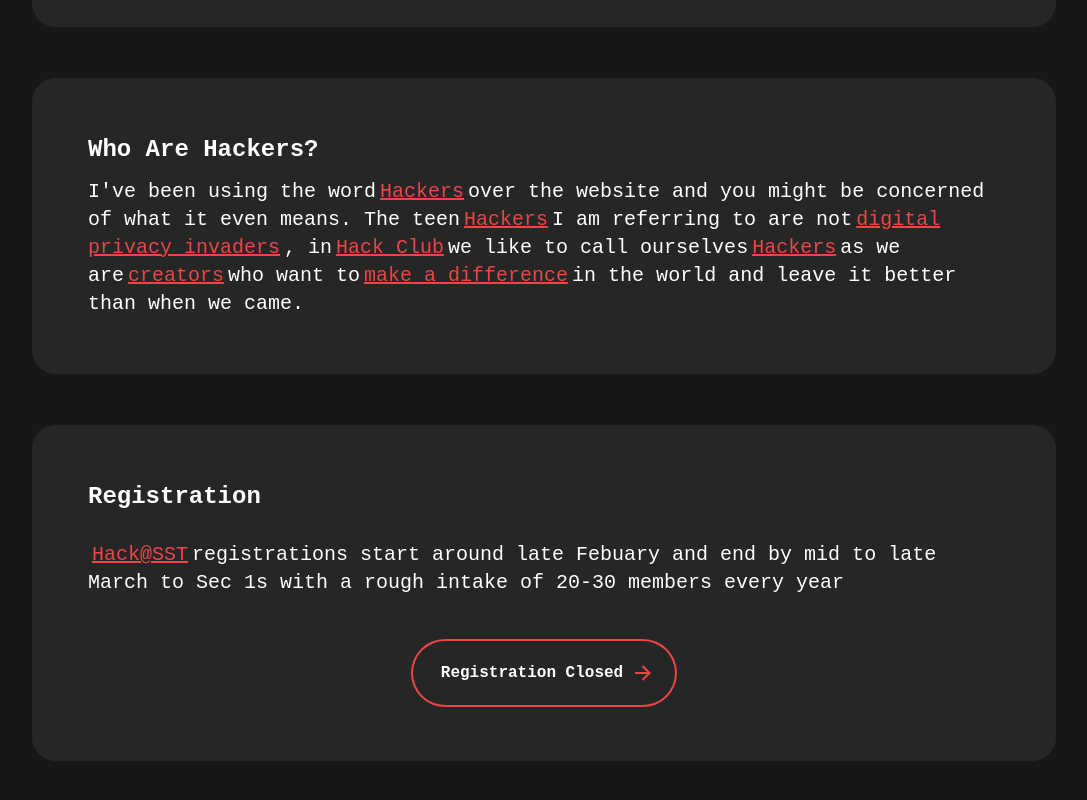
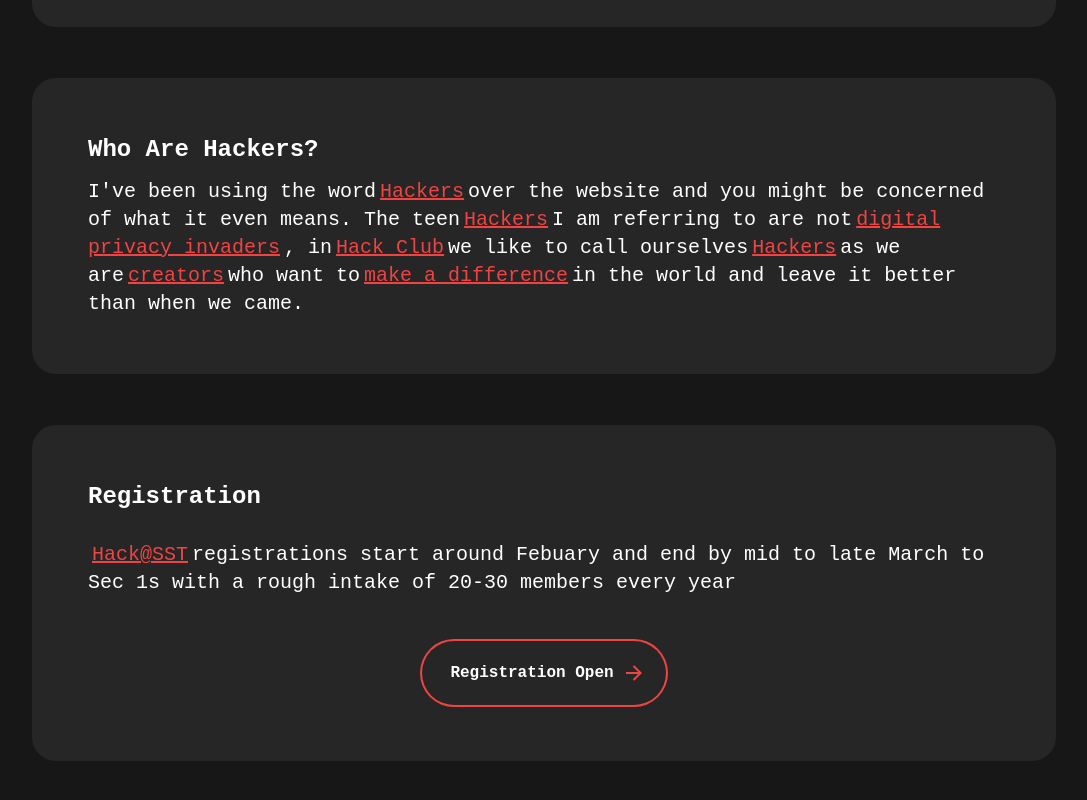
Before and after one commit to jay-lchicken/Hack-SST, a Next.js app: page / in a window 1280 px wide. Shown: the part 3264-4064 px from the top of the page, without its empty margins (96-1183 px from the left). Built offline with nearby package versions, Linux system fonts and the light colour scheme.

Commit message:
Update page.js

```diff
--- a/src/app/page.js
+++ b/src/app/page.js
@@ -239,17 +239,17 @@
                 Hack@SST
               </a>
             </span>
-            registrations start around late Febuary and end by mid to late March
+            registrations start around Febuary and end by mid to late March
             to Sec 1s with a rough intake of 20-30 members every year
           </h1>
           <div class="flex flex-col items-center gap-3">
-            <button className="animated-button mt-4" >
+            <button className="animated-button mt-4"  onClick={() => window.location.href="https://hackatsst.fillout.com/t/7FKy1ukDdZus"}>
               <svg viewBox="0 0 24 24" className="arr-2" xmlns="http://www.w3.org/2000/svg">
                 <path
                     d="M16.1716 10.9999L10.8076 5.63589L12.2218 4.22168L20 11.9999L12.2218 19.778L10.8076 18.3638L16.1716 12.9999H4V10.9999H16.1716Z"
                 ></path>
               </svg>
-              <span className="text">Registration Closed</span>
+              <span className="text">Registration Open</span>
               <span className="circle"></span>
               <svg viewBox="0 0 24 24" className="arr-1" xmlns="http://www.w3.org/2000/svg">
                 <path
```
